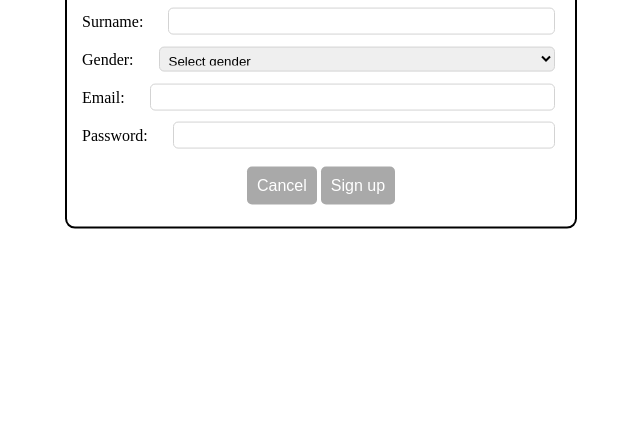
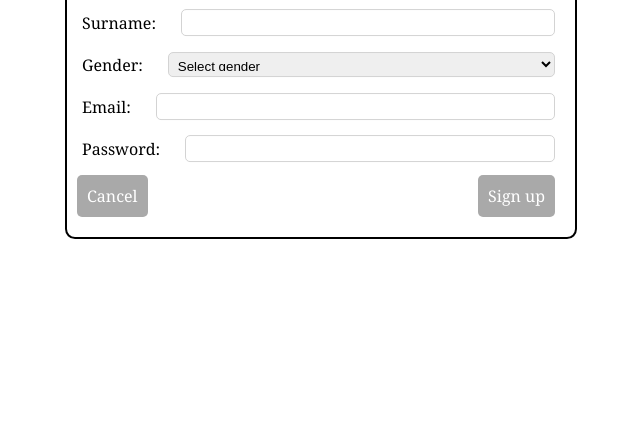
Before and after one commit to DonisPan/VAII-Recipe_Management_System_Website, a plain HTML site: page pages/register.html in a window 1280 px wide. Shown: the part 357-800 px from the top of the page, without its empty margins (329-969 px from the left). Drawn offline with Linux system fonts and the light colour scheme.

Commit message:
Login and Register page upgrades

```diff
--- a/pages/register.html
+++ b/pages/register.html
@@ -8,29 +8,32 @@
 <body>
 <div class="register_container">
     <h1>Register</h1>
+
     <div class="register_label_combo">
         <text>Name:</text>
         <label for="name"></label><input type="email" id="name" name="Email">
     </div>
+
     <div class="register_label_combo">
         <text>Surname:</text>
         <label for="surname"></label><input type="email" id="surname" name="Email">
     </div>
+
     <div class="register_label_combo">
         <text>Gender:</text>
-<!--        <label for="gender"></label><input type="email" id="gender" name="Email">-->
         <label for="gender"></label><select name="gender" id="gender">
             <option value="">Select gender</option>
             <option value="Male">Male</option>
             <option value="Female">Female</option>
             <option value="Other">Other</option>
         </select>
+    </div>
 
-    </div>
     <div class="register_label_combo">
         <text>Email:</text>
         <label for="email"></label><input type="email" id="email" name="Email">
     </div>
+
     <div class="register_label_combo">
         <text>Password:</text>
         <label for="password"></label><input type="password" id="password" name="Password">
@@ -38,11 +41,13 @@
 
     <div class="register_buttons">
         <button type="button" onclick="history.back()">Cancel</button>
-        <button type="button" onclick="login()">Sign up</button>
+        <button type="button" onclick="register()">Sign up</button>
     </div>
+
 </div>
 <script>
-    function login() {
+    function register() {
+        // Do register operations
         window.location.href = 'recipe_list.html'
     }
 </script>
--- a/styles/login.css
+++ b/styles/login.css
@@ -9,6 +9,7 @@
     border: 2px solid black;
     border-radius: 10px;
     box-sizing: border-box;
+    font-family: Georgia, serif;
 
     h1 {
         text-align: center;
@@ -21,8 +22,8 @@
 
 .login_label_combo {
     display: flex;
-    align-items: center;
-    margin-bottom: 10px;
+    justify-content: space-between;
+    margin: 10px;
     text {
         float: left;
         padding: 5px;
@@ -33,32 +34,23 @@
     input {
         width: 100%;
         padding: 5px;
-        margin-left: 10px;
-        margin-right: 10px;
         box-sizing: border-box;
         border: 1px solid lightgray;
         border-radius: 5px;
     }
 }
 
-.login_buttons {
-    display: flex;
-    padding: 5px;
-    margin: 5px;
-    position: relative;
-    justify-content: center;
-
 button {
+    font-family: Georgia, serif;
     background-color: darkgrey;
     border: none;
     border-radius: 5px;
-        margin: 2px;
     padding: 10px 10px;
     color: white;
     text-align: center;
     font-size: 16px;
 }
+
 button:hover {
     background-color: gray;
 }
-}
--- a/styles/register.css
+++ b/styles/register.css
@@ -9,6 +9,7 @@
     border: 2px solid black;
     border-radius: 10px;
     box-sizing: border-box;
+    font-family: Georgia, serif;
 
     h1 {
         text-align: center;
@@ -30,7 +31,7 @@
     label {
         padding: 5px;
     }
-    input {
+    input, select{
         width: 100%;
         padding: 5px;
         margin-left: 10px;
@@ -40,29 +41,22 @@
         border-radius: 5px;
     }
     select {
-        width: 100%;
         height: 25px;
-        padding: 5px;
-        margin-left: 10px;
-        margin-right: 10px;
-        box-sizing: border-box;
-        border: 1px solid lightgray;
-        border-radius: 5px;
     }
 }
 
 .register_buttons {
     display: flex;
-    padding: 5px;
-    margin: 5px;
+    margin-bottom: 10px;
     position: relative;
-    justify-content: center;
+    justify-content: space-between;
 
     button {
+        font-family: Georgia, serif;
         background-color: darkgrey;
         border: none;
         border-radius: 5px;
-        margin: 2px;
+        margin-right: 10px;
         padding: 10px 10px;
         color: white;
         text-align: center;
```
Also changed, not shown: index.html (+2 -0 lines), pages/login.html (+10 -4 lines), pages/recipe_list.html (deleted, +0 -11 lines), styles/recipe_list.css (deleted). Lines whose indentation alone changed are shown as unchanged.
